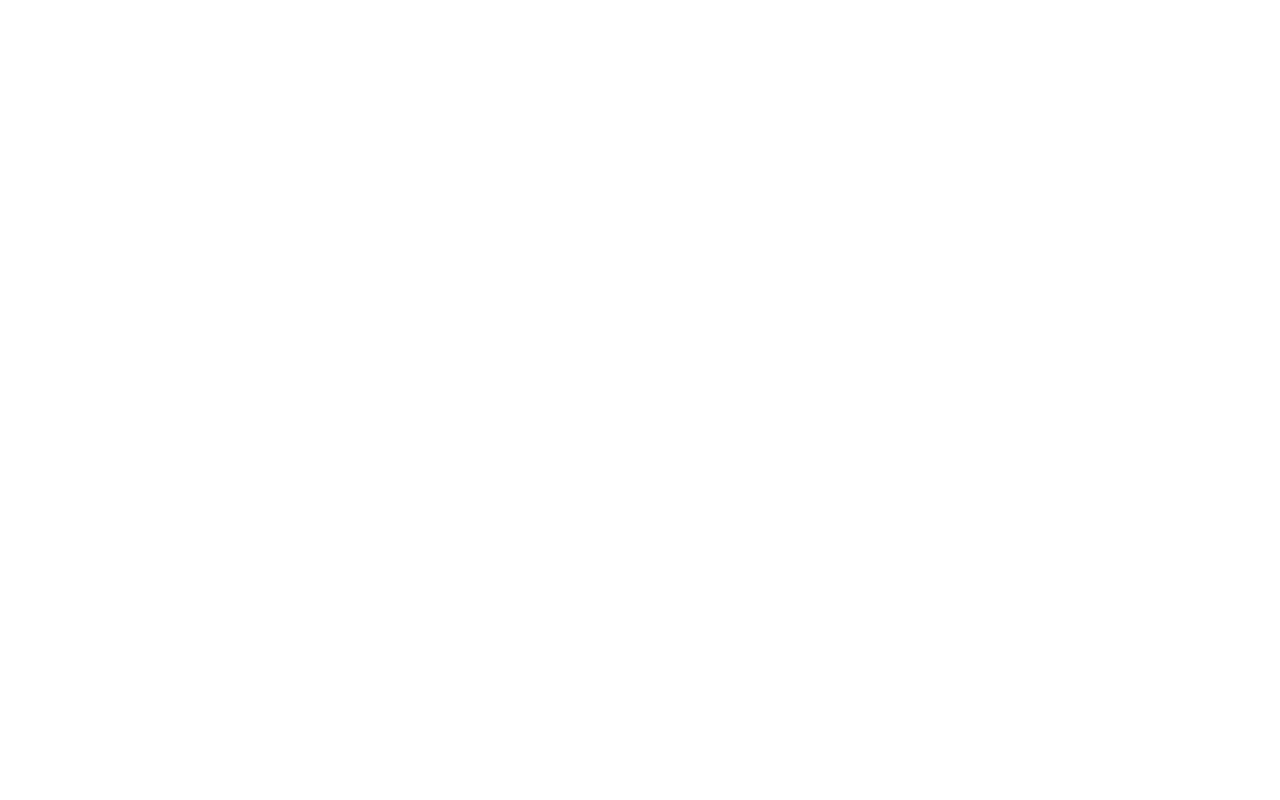
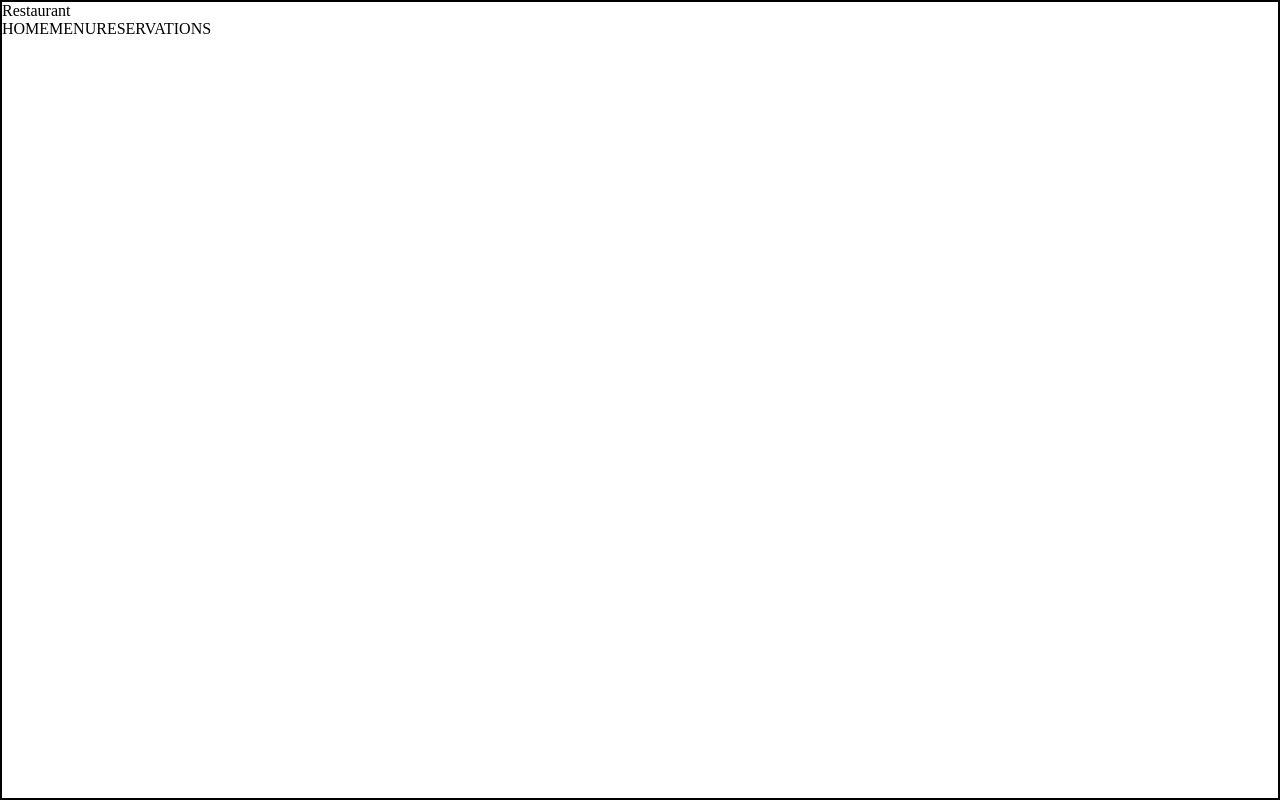
Before and after one commit to ejromm/Restaurant-Page, a website built with webpack: page dist/index.html in a window 1280 px wide. Built offline with nearby package versions, Linux system fonts and the light colour scheme.

Commit message:
skeleton

```diff
--- a/src/homepage.js
+++ b/src/homepage.js
@@ -0,0 +1,34 @@
+
+
+// create homepage
+function homePage() {
+    // create variable for container
+    const container = document.querySelector('#content');
+
+    //create navbar and navbar elements
+    const navBar = document.createElement('nav');
+    const logo = document.createElement('div');
+    logo.classList.add('logo');
+    navBar.classList.add('nav-bar');
+    container.appendChild(logo);
+    logo.textContent = 'Restaurant';
+    container.appendChild(navBar);
+
+    const navOne = document.createElement('a');
+    const navTwo = document.createElement('a');
+    const navThree = document.createElement('a');
+
+    navOne.textContent = 'HOME';
+    navTwo.textContent = 'MENU';
+    navThree.textContent = 'RESERVATIONS';
+
+    navOne.classList.add('nav-item');
+    navTwo.classList.add('nav-item');
+    navThree.classList.add('nav-item');
+
+    navBar.appendChild(navOne)
+    navBar.appendChild(navTwo)
+    navBar.appendChild(navThree);
+}
+
+export { homePage };
--- a/src/index.js
+++ b/src/index.js
@@ -1 +1,4 @@
 import './style.css';
+import { homePage } from  './homepage.js';
+
+homePage();
--- a/src/style.css
+++ b/src/style.css
@@ -1,10 +1,27 @@
-* {
+@import url('https://fonts.googleapis.com/css2?family=Inter:wght@100;200;300;400;500;600;700;800;900&family=Lato:ital,wght@0,100;0,300;0,400;0,700;0,900;1,100;1,300;1,400;1,700;1,900&family=Open+Sans:ital,wght@0,300;0,400;0,500;0,600;0,700;0,800;1,300;1,400;1,500;1,600;1,700&family=Roboto:ital,wght@0,100;0,300;0,400;0,500;0,700;0,900;1,100;1,300;1,400;1,500;1,700;1,900&display=swap');
+
+*, *:before, *:after {
+    -moz-box-sizing: border-box;
+    -webkit-box-sizing: border-box;
+    box-sizing: border-box;
     margin: 0;
     padding: 0;
+    overflow: hidden;
 }
 html {
-    width: 100vw;
-    height: 100vh;
-    margin: 0;
-    padding: 0;
+    width: 100%;
+    height: 100%;
+
+
 }
+body {
+    width: 100%;
+    height: 100%;
+    border: 1px solid black;
+
+}
+#content {
+    width: 100%;
+    height: 100%;
+    border: 1px solid black;
+}
```
Also changed, not shown: dist/main.js.
